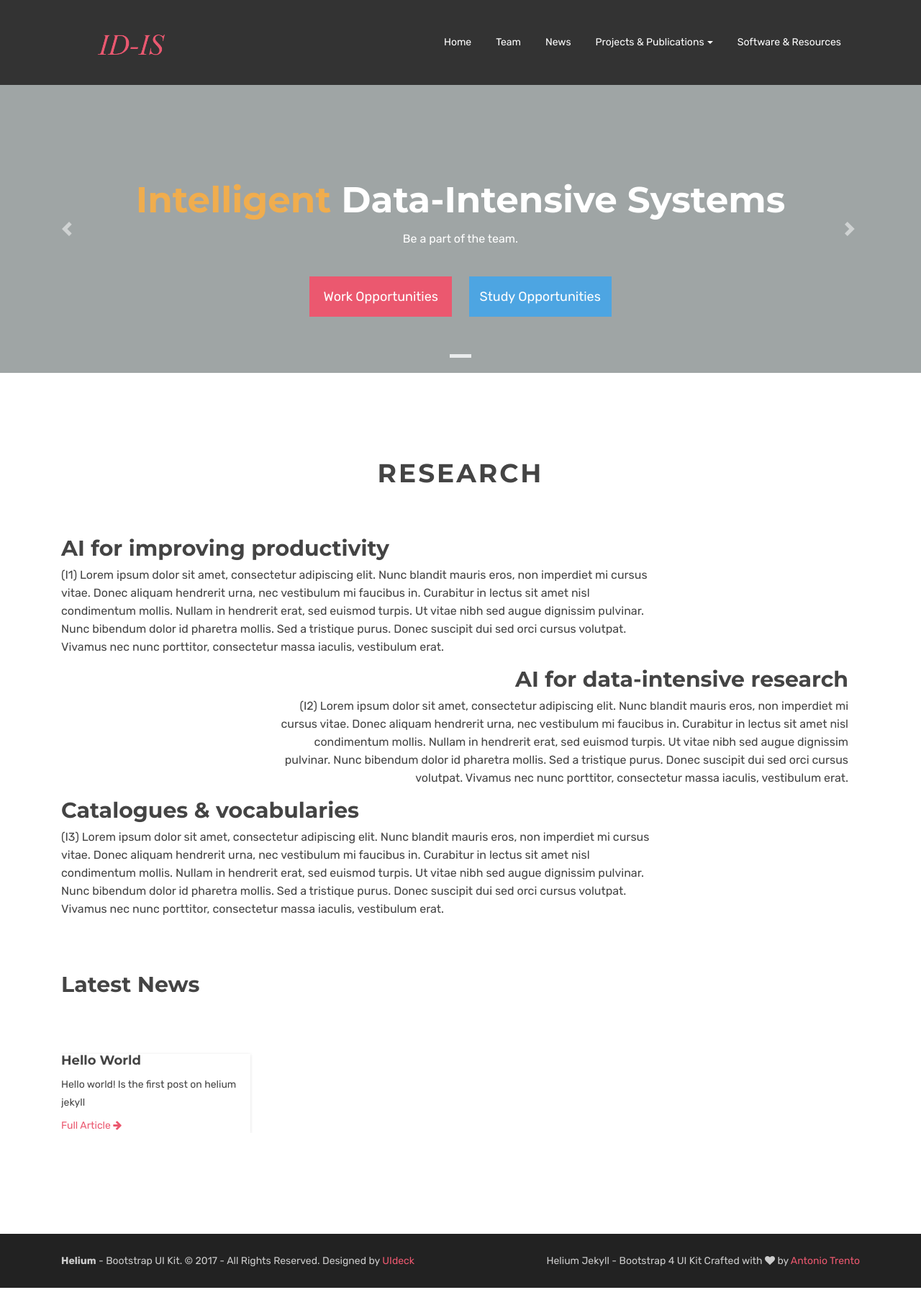
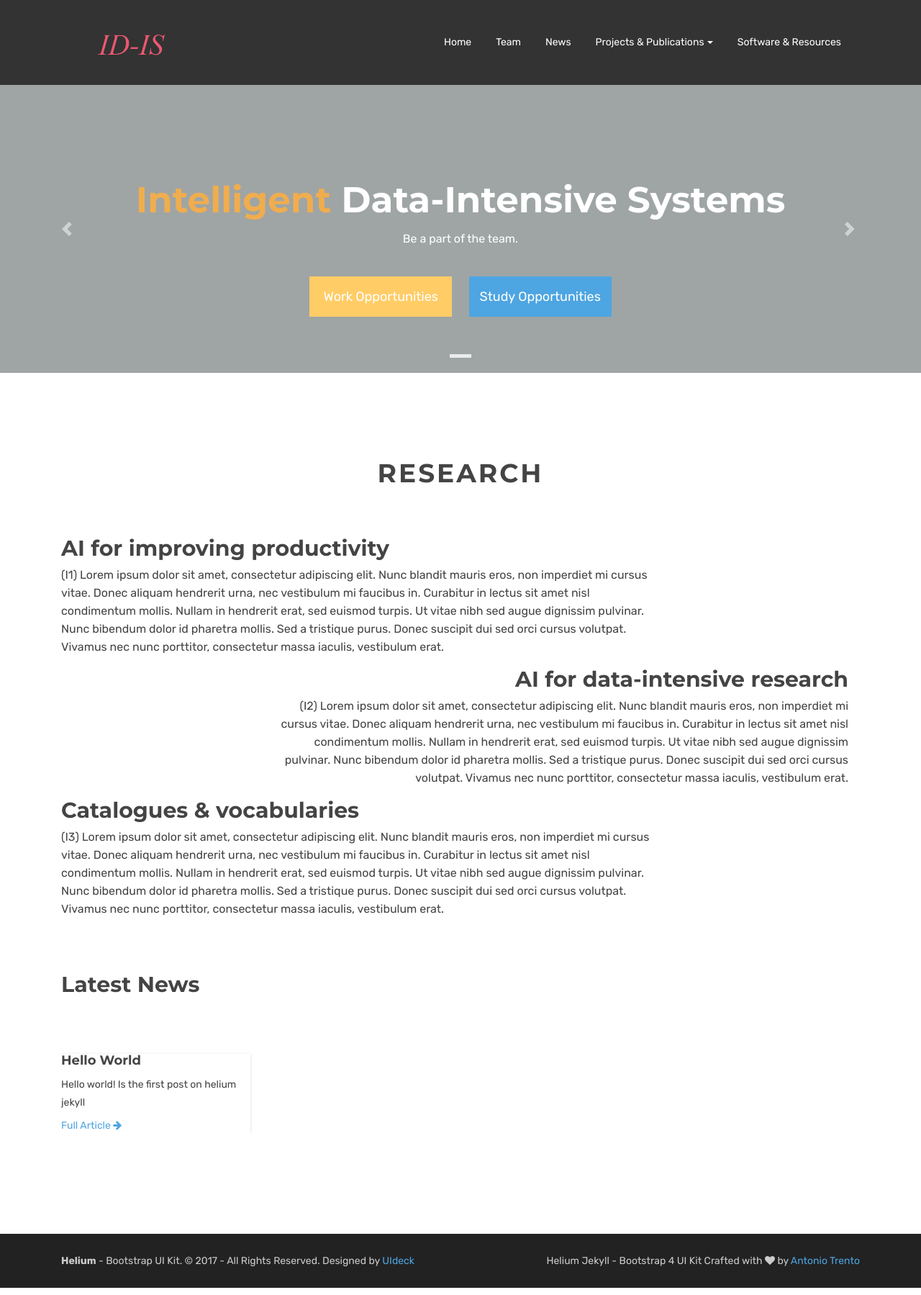
Before and after one commit to id-is/id-is.github.com, a Jekyll site: the page built from index.html, in a window 1280 px wide. Shown: the whole page at 72% size. Built offline with Jekyll 4.4.1, drawn with Linux system fonts in a browser that asks for light colours.

Commit message:
Changed primary color to blue

```diff
--- a/index.html
+++ b/index.html
@@ -29,7 +29,7 @@
                     <div class="carousel-caption">
                       <h3 class="slide-title animated fadeInDown"><span class="text-warning">Intelligent</span> Data-Intensive Systems</h3>
                       <h5 class="slide-text animated fadeIn">Be a part of the team.</h5>
-                      <a href="#features" class="btn btn-lg btn-default-filled animated fadeInUp">Work Opportunities</a>
+                      <a href="#features" class="btn btn-lg btn-warning-filled animated fadeInUp">Work Opportunities</a>
                       <a href="#features" class="btn std-btn btn-lg btn-info-filled animated fadeInUp">Study Opportunities</a>
                     </div>
                   </div>
--- a/team.html
+++ b/team.html
@@ -87,14 +87,14 @@
                                   <div class="carousel-item active">
                                     <img src="{{ site.ContentTeam.FormerMembers[i].Image }}" alt="">
                                     <div class="carousel-caption">
-                                      <h4 class="slide-title animated fadeInDown"><span class="text-primary">{{  site.ContentTeam.FormerMembers[i].Name }}</span>
+                                      <h4 class="slide-title animated fadeInDown"><span class="bg-primary">{{  site.ContentTeam.FormerMembers[i].Name }}</span>
                                     </div>
                                   </div>
                                   {% else %}
                                   <div class="carousel-item">
                                     <img src="{{ site.ContentTeam.FormerMembers[i].Image }}" alt="">
                                     <div class="carousel-caption">
-                                      <h4 class="slide-title animated fadeInDown"><span class="text-primary">{{  site.ContentTeam.FormerMembers[i].Name }}</span>
+                                      <h4 class="slide-title animated fadeInDown"><span class="bg-primary">{{  site.ContentTeam.FormerMembers[i].Name }}</span>
                                     </div>
                                   </div>
                                   {% endif %}
```
Also changed, not shown: assets/css/main.css.
